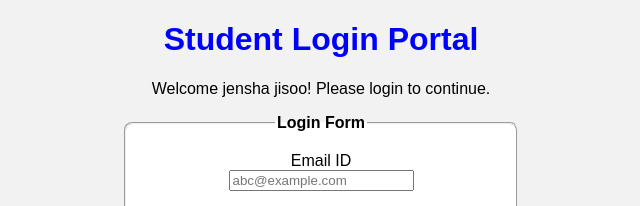
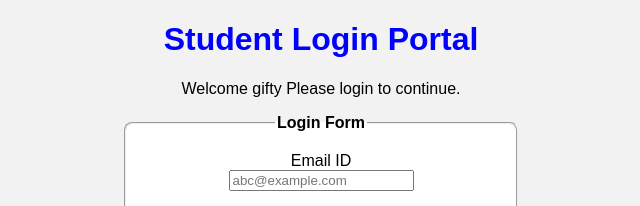
Before and after one commit to Selvapriya4321/project, a website: page public/login.html in a window 1280 px wide. Shown: the top 206 px of the page, 319-959 px from the left. Drawn offline with Linux system fonts and the light colour scheme.

Commit message:
Updated login page

```diff
--- a/public/login.html
+++ b/public/login.html
@@ -33,7 +33,7 @@
 
     <header>
         <h1>Student Login Portal</h1> <!-- NEW -->
-        <p>Welcome jensha jisoo! Please login to continue.</p> <!-- NEW -->
+        <p>Welcome gifty Please login to continue.</p> <!-- NEW -->
     </header>
 
     <form action="/login" method="POST">
```
